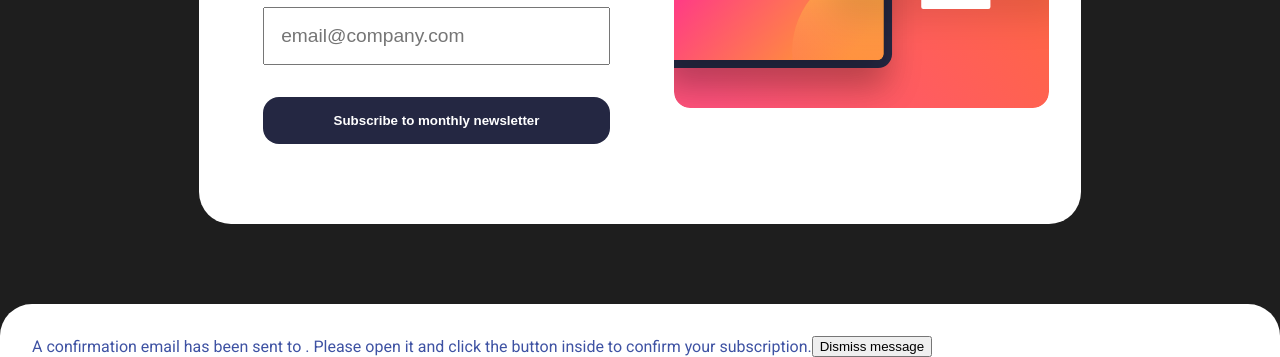
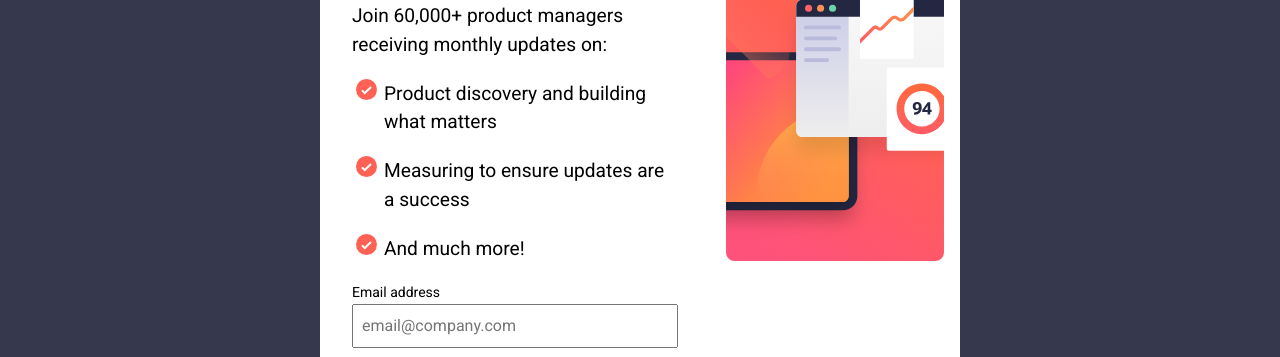
Before and after one commit to amersfoort3232/Newsletter-sign-up-form-with-success-message, a plain HTML site: page index.html in a window 1280 px wide. Shown: the part 289-646 px from the top of the page. Drawn offline with Linux system fonts and the light colour scheme.

Commit message:
complete css, add media query

```diff
--- a/style.css
+++ b/style.css
@@ -1,225 +1,230 @@
-/* CSS reset
-*/
+/* Box sizing rules */
+*,
+*::before,
+*::after {
+  box-sizing: border-box;
+}
 
-html,
+/* Prevent font size inflation */
+html {
+  -moz-text-size-adjust: none;
+  -webkit-text-size-adjust: none;
+  text-size-adjust: none;
+  font-family: "Roboto", sans-serif;
+}
+
+/* Remove default margin in favour of better control in authored CSS */
 body,
-div,
-span,
-applet,
-object,
-iframe,
 h1,
 h2,
 h3,
 h4,
-h5,
-h6,
 p,
+figure,
 blockquote,
-pre,
-a,
-abbr,
-acronym,
-address,
-big,
-cite,
-code,
-del,
-dfn,
-em,
+dl,
+dd {
+  margin-block-end: 0;
+}
+
+/* Remove list styles on ul, ol elements with a list role, which suggests default styling will be removed */
+ul[role="list"],
+ol[role="list"] {
+  list-style: none;
+}
+
+/* Set core body defaults */
+body {
+  min-height: 100vh;
+  line-height: 1.5;
+  margin: 0;
+}
+
+/* Set shorter line heights on headings and interactive elements */
+h1,
+h2,
+h3,
+h4,
+button,
+input,
+label {
+  line-height: 1.1;
+}
+
+/* Balance text wrapping on headings */
+h1,
+h2,
+h3,
+h4 {
+  text-wrap: balance;
+}
+
+/* A elements that don't have a class get default styles */
+a:not([class]) {
+  text-decoration-skip-ink: auto;
+  color: currentColor;
+}
+
+/* Make images easier to work with */
 img,
-ins,
-kbd,
-q,
-s,
-samp,
-small,
-strike,
-strong,
-sub,
-sup,
-tt,
-var,
-b,
-u,
-i,
-center,
-dl,
-dt,
-dd,
-ol,
-ul,
-li,
-fieldset,
-form,
-label,
-legend,
-table,
-caption,
-tbody,
-tfoot,
-thead,
-tr,
-th,
-td,
-article,
-aside,
-canvas,
-details,
-embed,
-figure,
-figcaption,
-footer,
-header,
-hgroup,
-menu,
-nav,
-output,
-ruby,
-section,
-summary,
-time,
-mark,
-audio,
-video {
-  margin: 0;
-  padding: 0;
-  border: 0;
-  font-size: 100%;
-  font: inherit;
-  vertical-align: baseline;
-}
-/* HTML5 display-role reset for older browsers */
-article,
-aside,
-details,
-figcaption,
-figure,
-footer,
-header,
-hgroup,
-menu,
-nav,
-section {
+picture {
+  max-width: 100%;
   display: block;
 }
-body {
-  background-color: #1e1e1e;
-  display: flex;
-  flex-direction: column;
-  gap: 5rem;
-  align-items: center;
-  justify-content: center;
-  min-height: 100vh;
-  font-family: "Roboto", sans-serif;
-}
-ol,
-ul {
-  list-style: none;
-}
-blockquote,
-q {
-  quotes: none;
-}
-blockquote:before,
-blockquote:after,
-q:before,
-q:after {
-  content: "";
-  content: none;
-}
-table {
-  border-collapse: collapse;
-  border-spacing: 0;
+
+/* Inherit fonts for inputs and buttons */
+input,
+button,
+textarea,
+select {
+  font: inherit;
 }
 
-/*main CSS starts from here */
+/* Make sure textareas without a rows attribute are not tiny */
+textarea:not([rows]) {
+  min-height: 10em;
+}
 
-@font-face {
-  font-family: "Roboto";
-  src: url(./assets/fonts/Roboto-Bold.ttf);
+/* Anything that has been anchored to should have extra scroll margin */
+:target {
+  scroll-margin-block: 5ex;
+}
+
+/* Main CSS starts here */
+
+.container {
+  display: flex;
+  flex-direction: column-reverse;
+}
+
+.image img {
+  width: 100%;
+}
+
+.left-section {
+  padding: 0 1.5rem;
+}
+
+.title {
+  font-size: 2.5rem;
   font-weight: bold;
 }
 
-@font-face {
-  font-family: "Roboto";
-  src: url(./assets/fonts/Roboto-Bold.ttf);
+.list {
+  list-style-image: url("./assets/images/icon-list.svg");
+  padding-left: 1.5rem;
 }
 
-.container,
-.success {
-  font-size: 1rem;
-  text-align: center;
-  display: flex;
-  align-items: center;
-  background-color: white;
-  border-radius: 2rem;
-  padding: 2rem;
-  flex-wrap: wrap-reverse;
-}
-h1,
-p {
-  font-size: 1rem;
-  color: hsl(228, 45%, 44%);
+/* "Email Address" */
+.label {
+  font-size: 0.875rem;
 }
 
-img {
-  max-width: 25rem;
-  max-height: 37.5rem;
-  border-radius: 0;
-  /*min height set for mobile broswer*/
-}
-.title {
-  font-family: "Roboto", sans-serif;
-  font-size: 3rem;
-  font-weight: bold;
+/* Input text box */
+.email {
+  width: 100%;
+  margin: auto;
+  padding: 0.5rem;
 }
 
-.form {
-  display: flex;
-  flex-direction: column;
-  padding: 2rem;
-  gap: 1rem;
-  justify-content: space-evenly;
-  text-align: left;
-  margin-right:2rem;
-}
-
-.form > * {
-  margin: 1rem 0;
-}
-
-ul > * {
-  margin: 1rem 0;
-}
-
-/* not working */
-.list li {
-  list-style: url("./assets/assets/images/icon-list.svg");
+/* button */
+.submit-subscribe, .dismiss {
+  width: 100%;
+  padding: 1rem;
+  margin-top: 1rem;
+  background-color: #242742;
+  color: white;
+  font-weight: bold;
+  border-radius: 0.5rem;
+  border-style: none;
 }
 
 
-.label {
-  font-weight: bold;
-  margin: 0;
-  gap: 0;
+/* CSS of response message starts here */
+.success{
+  margin-top:3rem;
+  padding:2rem;
+  display:none;
+  flex-direction: column;
+  align-items: flex-start;
+  justify-content: center;
+  line-height: 1.5rem;
 }
 
-input[type="email"] {
-  padding: 1rem;
-  margin: 0;
-  font-size: 1.2rem;
-}
-.submit-subscribe {
-	background-color:#242742;
-  border-style: none;
-  padding: 1rem;
-  color: white;
-  font-weight: bold;
-  border-radius:1rem;
+.thanks-tick{
+  width: 5rem;
+  height: 5rem;
 }
 
-.submit-subscribe:hover {
-  background-color: hsl(4, 100%, 67%);
-  cursor: pointer;
+.dismiss{
+  padding:1rem;
 }
+
+/* End of response message */
+
+.footer {
+  text-align: center;
+}
+
+@media screen and (min-width: 1024px) {
+  body {
+    display: flex;
+    align-items: center;
+    justify-content: center;
+    flex-direction: column;
+    background-color: #36384D;
+  }
+
+  .container {
+    flex-direction: row;
+    align-items: center;
+    background-color: white;
+    border-radius: 1rem;
+    max-width: 50%;
+  }
+
+  .image img {
+    content: url("./assets/images/illustration-sign-up-desktop.svg");
+    padding: 1rem;
+  }
+
+  .footer {
+    align-self: flex-end;
+    text-align: center;
+  }
+
+  .title{
+    font-size: 4rem;
+  }
+
+  .left-section{
+    padding: 3rem 2rem;
+  }
+
+
+
+  .left-section >ul{
+    padding-left: 2rem;
+  }
+
+
+
+  .left-section p{
+    font-size: 1.2rem;
+  }
+
+  .success{
+    max-width: 30rem;
+    background-color: white;
+    border-radius: 1rem;
+    padding: 2rem;
+    word-wrap: break-word;
+  }
+
+  .success >.title{
+    margin-top :0;
+  }
+
+
+
+}
```
